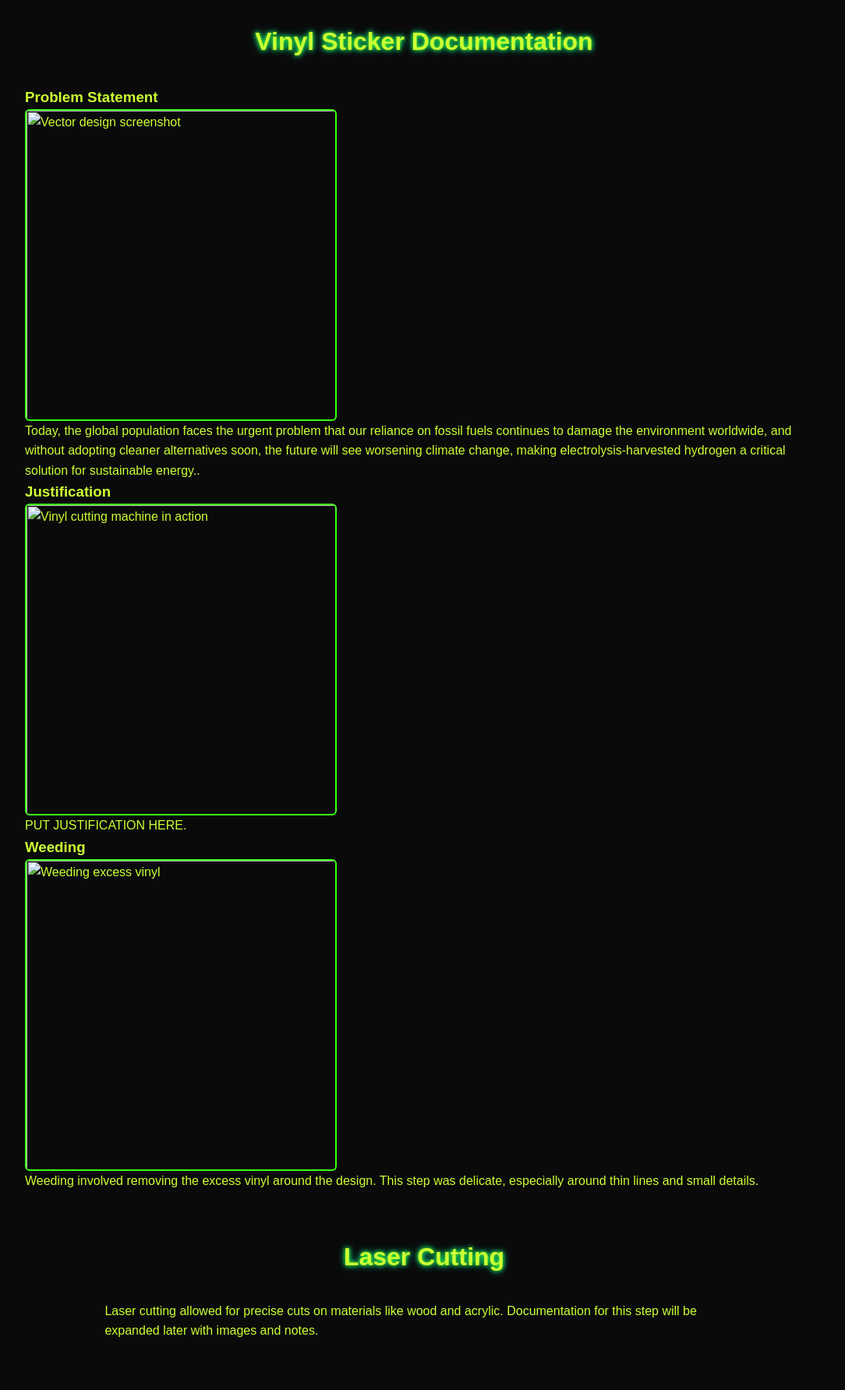
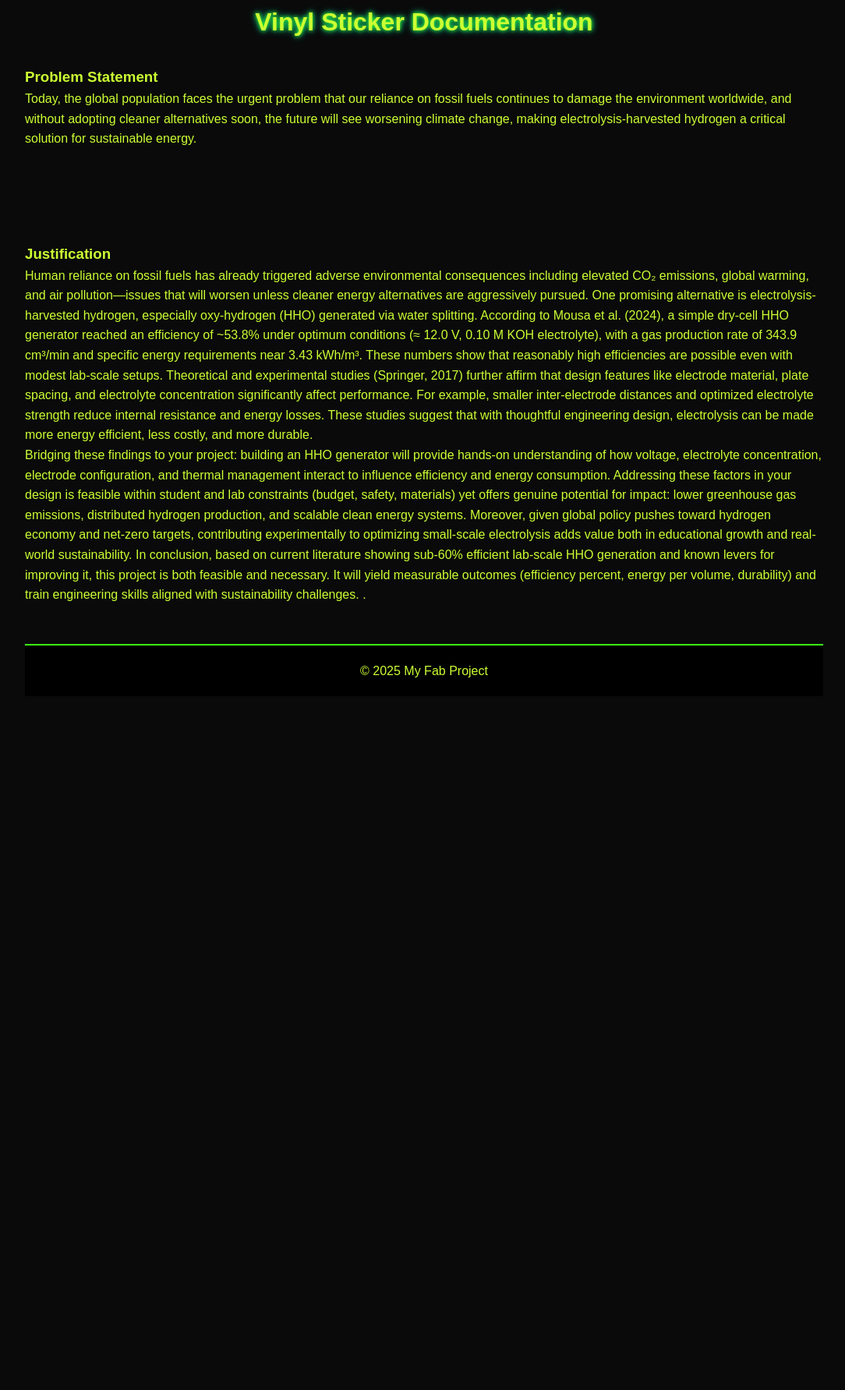
Before and after one commit to TristanCorral930/TristanCorral930.github.io, a plain HTML site: page preliminary.html in a window 1280 px wide. Shown: the part 166-1949 px from the top of the page at 78% size, without its empty margins (96-1180 px from the left). After the commit the page ends 1119 px from the top, so only its background shows below. Drawn offline with Linux system fonts and the light colour scheme.

Commit message:
Finished vinyl section and completed justification

```diff
--- a/preliminary.html
+++ b/preliminary.html
@@ -1,4 +1,3 @@
-Put problem statement and 300 word justification here
 <!DOCTYPE html>
 <html lang="en">
 <head>
@@ -24,27 +23,31 @@ Put problem statement and 300 word justification here
 
       <article id="Problem Statement">
         <h3>Problem Statement</h3>
-        <img src="assets/cutting/design.png" alt="Vector design screenshot" width="400">
-        <p>Today, the global population faces the urgent problem that our reliance on fossil fuels continues to damage the environment worldwide, and without adopting cleaner alternatives soon, the future will see worsening climate change, making electrolysis-harvested hydrogen a critical solution for sustainable energy..</p>
+        <p>Today, the global population faces the urgent problem that our reliance on fossil fuels continues to damage the environment worldwide, and without adopting cleaner alternatives soon, the future will see worsening climate change, making electrolysis-harvested hydrogen a critical solution for sustainable energy.</p>
       </article>
+<div>
+ <section></section>
+</div>
 
       <article id="Justification">
         <h3>Justification</h3>
-        <img src="assets/cutting/cutting.jpg" alt="Vinyl cutting machine in action" width="400">
-        <p>PUT JUSTIFICATION HERE.</p>
+        <p>Human reliance on fossil fuels has already triggered adverse environmental consequences including elevated CO₂ emissions, global warming, and air pollution—issues that will worsen unless cleaner energy alternatives are aggressively pursued. One promising alternative is electrolysis-harvested hydrogen, especially oxy-hydrogen (HHO) generated via water splitting. According to Mousa et al. (2024), a simple dry-cell HHO generator reached an efficiency of ~53.8% under optimum conditions (≈ 12.0 V, 0.10 M KOH electrolyte), with a gas production rate of 343.9 cm³/min and specific energy requirements near 3.43 kWh/m³.   These numbers show that reasonably high efficiencies are possible even with modest lab-scale setups.
+
+
+
+
+Theoretical and experimental studies (Springer, 2017) further affirm that design features like electrode material, plate spacing, and electrolyte concentration significantly affect performance. For example, smaller inter-electrode distances and optimized electrolyte strength reduce internal resistance and energy losses. These studies suggest that with thoughtful engineering design, electrolysis can be made more energy efficient, less costly, and more durable.
+
+
+
+</p>Bridging these findings to your project: building an HHO generator will provide hands-on understanding of how voltage, electrolyte concentration, electrode configuration, and thermal management interact to influence efficiency and energy consumption. Addressing these factors in your design is feasible within student and lab constraints (budget, safety, materials) yet offers genuine potential for impact: lower greenhouse gas emissions, distributed hydrogen production, and scalable clean energy systems. Moreover, given global policy pushes toward hydrogen economy and net-zero targets, contributing experimentally to optimizing small-scale electrolysis adds value both in educational growth and real-world sustainability.
+
+
+
+In conclusion, based on current literature showing sub-60% efficient lab-scale HHO generation and known levers for improving it, this project is both feasible and necessary. It will yield measurable outcomes (efficiency percent, energy per volume, durability) and train engineering skills aligned with sustainability challenges.
+
+.</p>
       </article>
-
-      <article id="weeding">
-        <h3>Weeding</h3>
-        <img src="assets/cutting/weeding.jpg" alt="Weeding excess vinyl" width="400">
-        <p>Weeding involved removing the excess vinyl around the design. This step was delicate, especially around thin lines and small details.</p>
-      </article>
-
-    <section id="laser-cutting">
-      <h2>Laser Cutting</h2>
-      <p>Laser cutting allowed for precise cuts on materials like wood and acrylic. Documentation for this step will be expanded later with images and notes.</p>
-    </section>
-  </main>
 
   <footer>
     <p>© 2025 My Fab Project</p>
```
Also changed, not shown: cutting.html (+5 -5 lines), imgs/about/sheldon.jpg (added), 2 other files.
